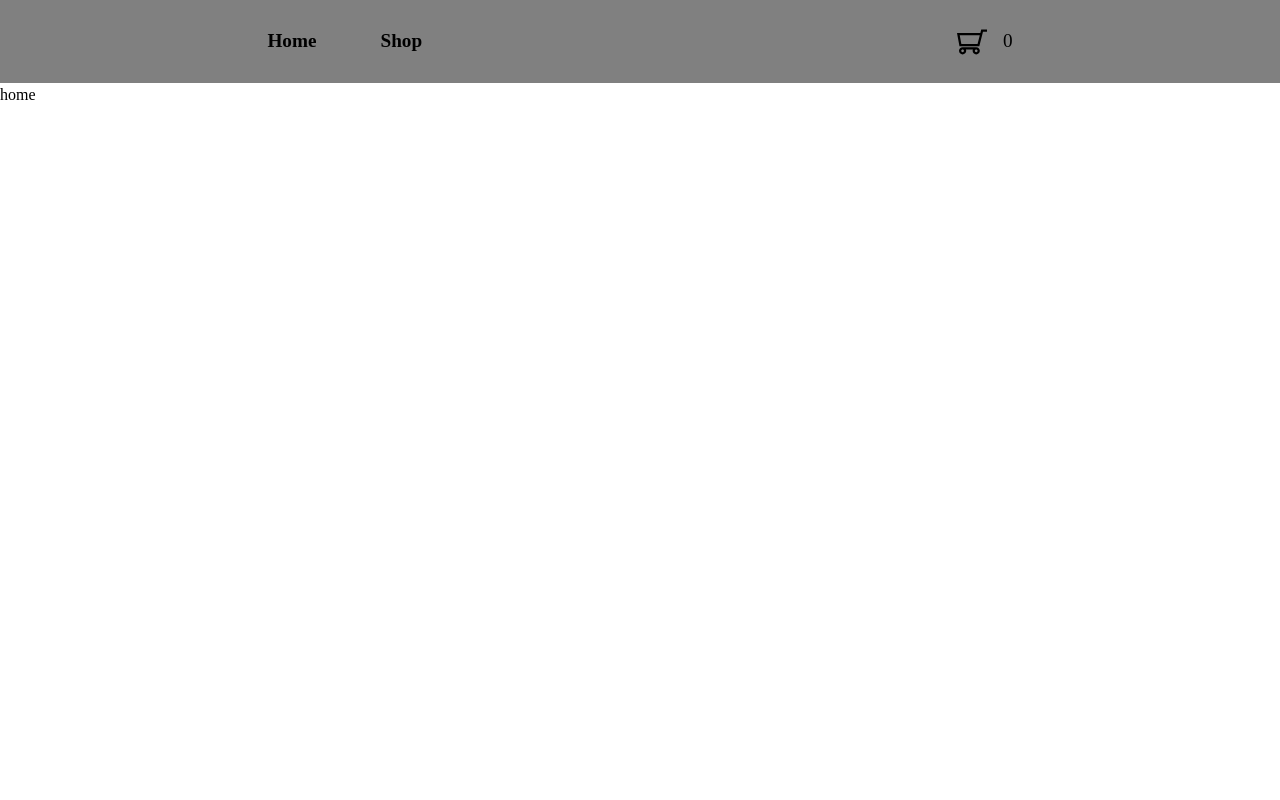
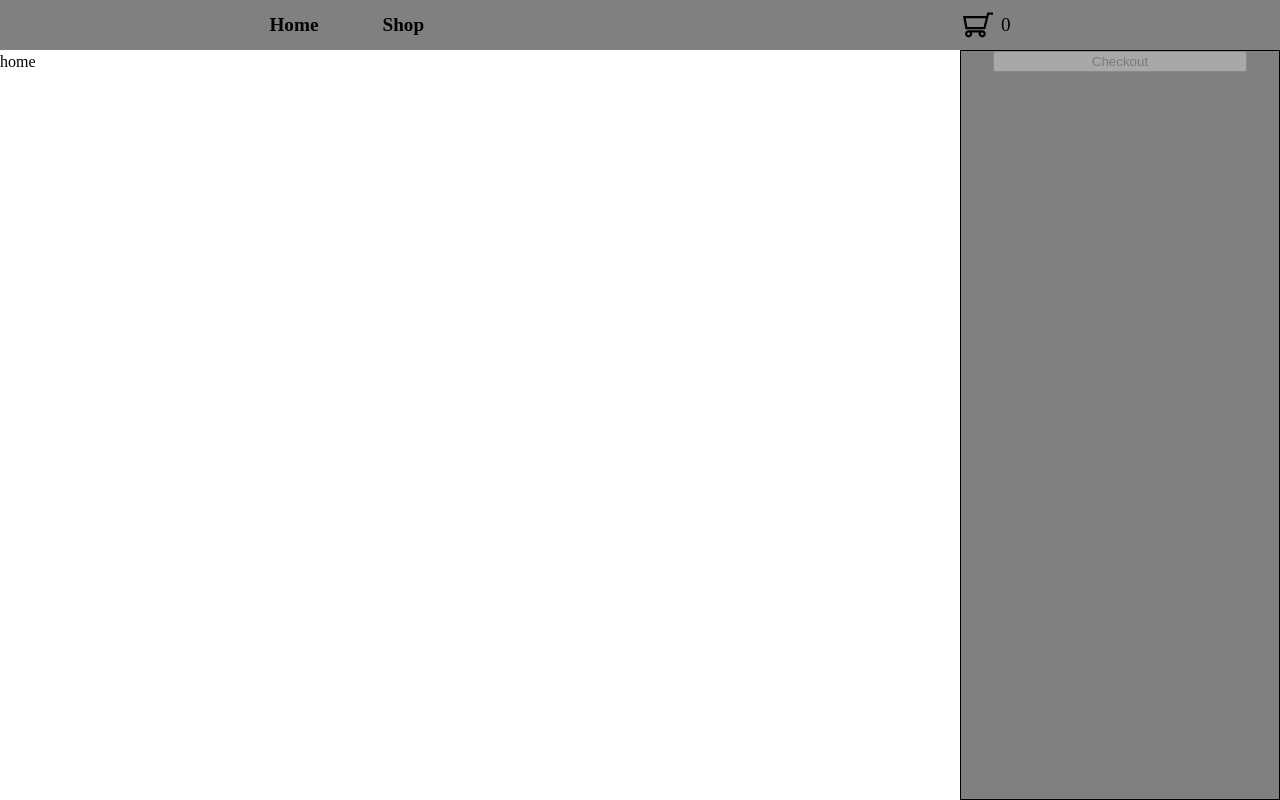
Before and after one commit to cwalker3/shopping-cart, a React (Vite) app: page / in a window 1280 px wide. Both pictures are taken after a click on the picture 971 px from the left and 41 px from the top of the page. Built offline with nearby package versions, Linux system fonts and the light colour scheme.

Commit message:
add cart display

```diff
--- a/src/App.jsx
+++ b/src/App.jsx
@@ -9,9 +9,6 @@ export default function App() {
     const existingItem = cart.find((cartItem) => cartItem.id === item.id);
     if (existingItem) {
       const newQuantity = existingItem.quantity + quantity;
-      console.log(existingItem);
-      console.log(newQuantity);
-
       setCart(
         cart.map((cartItem) =>
           cartItem.id === item.id
@@ -26,7 +23,7 @@ export default function App() {
 
   return (
     <>
-      <Nav cart={cart} />
+      <Nav cart={cart} setCart={setCart} />
       <Outlet context={[addItemToCart]} />
     </>
   );
--- a/src/components/Cart/Cart.jsx
+++ b/src/components/Cart/Cart.jsx
@@ -1,8 +1,9 @@
 import { useState } from "react";
 import styles from "./Cart.module.scss";
+import PropTypes from "prop-types";
+import CartItem from "../CartItem/CartItem";
 
-export default function Cart({ cart }) {
-  console.log(cart);
+export default function Cart({ cart, setCart }) {
   const [open, setOpen] = useState(false);
 
   function toggleOpen() {
@@ -17,12 +18,33 @@ export default function Cart({ cart }) {
     return total;
   }
 
+  function renderCartItems() {
+    return cart.map((cartItem) => (
+      <CartItem
+        key={cartItem.id}
+        cartItem={cartItem}
+        setCart={setCart}
+        cart={cart}
+      />
+    ));
+  }
+
   return (
     <div className={styles.cart}>
-      <div className={styles.navView}>
-        <img src="cart.svg" alt="Cart" onClick={toggleOpen} cursor="pointer" />
+      <div onClick={toggleOpen} className={styles.navView}>
+        <img src="cart.svg" alt="Cart" onClick={toggleOpen} />
         <p>{cartQuantity()}</p>
       </div>
+      {open && (
+        <div className={styles.cartOpen}>
+          <div className={styles.cartItems}>{renderCartItems()}</div>
+          <button disabled>Checkout</button>
+        </div>
+      )}
     </div>
   );
 }
+
+Cart.propTypes = {
+  cart: PropTypes.array,
+};
--- a/src/components/Cart/Cart.module.scss
+++ b/src/components/Cart/Cart.module.scss
@@ -1,9 +1,11 @@
 .cart {
+  cursor: pointer;
+
   .navView {
     display: flex;
     align-items: center;
     justify-content: center;
-    gap: 16px;
+    gap: 8px;
 
     img {
       max-height: 30px;
@@ -11,6 +13,32 @@
 
     p {
       font-size: 1.2rem;
+      margin: 0;
+    }
+  }
+
+  .cartOpen {
+    position: absolute;
+    top: 50px;
+    right: 0;
+    background-color: gray;
+    height: calc(100vh - 50px);
+    width: 320px;
+    z-index: 99;
+    border: 1px solid black;
+    display: flex;
+    flex-direction: column;
+    overflow: auto;
+    padding-bottom: 64px;
+    align-items: center;
+
+    .cartItems {
+      display: flex;
+      flex-direction: column;
+    }
+
+    button {
+      width: 80%;
     }
   }
 }
--- /dev/null
+++ b/src/components/CartItem/CartItem.jsx
@@ -0,0 +1,46 @@
+import QuantityInput from "../QuantityInput/QuantityInput";
+import styles from "./CartItem.module.scss";
+
+export default function CartItem({ cart, cartItem, setCart }) {
+  function itemPrice() {
+    return cartItem.price * cartItem.quantity;
+  }
+
+  function increment() {
+    updateQuantity(+cartItem.quantity + 1);
+  }
+
+  function decrement() {
+    updateQuantity(+cartItem.quantity - 1);
+  }
+
+  function onChange(e) {
+    updateQuantity(+e.target.value);
+  }
+
+  function updateQuantity(newQuantity) {
+    setCart(
+      cart.map((item) =>
+        item.id === cartItem.id ? { ...cartItem, quantity: newQuantity } : item,
+      ),
+    );
+  }
+
+  function removeItem() {
+    setCart(cart.filter((item) => item.id !== cartItem.id));
+  }
+
+  return (
+    <div className={styles.cartItem}>
+      <img src={cartItem.image} alt={cartItem.title} />
+      <p className="title">{cartItem.title}</p>
+      <QuantityInput
+        value={cartItem.quantity}
+        increment={increment}
+        decrement={decrement}
+        onChange={onChange}
+      />
+      <button onClick={removeItem}>Remove Item</button>
+    </div>
+  );
+}
--- /dev/null
+++ b/src/components/CartItem/CartItem.module.scss
@@ -0,0 +1,16 @@
+.cartItem {
+  width: 100%;
+  display: flex;
+  align-items: center;
+  justify-content: center;
+  flex-direction: column;
+  padding: 32px;
+
+  img {
+    max-height: 250px;
+  }
+
+  p {
+    text-align: center;
+  }
+}
--- a/src/components/Nav/Nav.jsx
+++ b/src/components/Nav/Nav.jsx
@@ -3,7 +3,7 @@ import { Link } from "react-router-dom";
 import Cart from "../Cart/Cart";
 import PropTypes from "prop-types";
 
-export default function Nav({ cart }) {
+export default function Nav({ cart, setCart }) {
   return (
     <div className={styles.nav}>
       <div className={styles.navLinks}>
@@ -11,7 +11,7 @@ export default function Nav({ cart }) {
         <Link to="shop">Shop</Link>
       </div>
       <div className={styles.cart}>
-        <Cart cart={cart} />
+        <Cart cart={cart} setCart={setCart} />
       </div>
     </div>
   );
--- a/src/components/Nav/Nav.module.scss
+++ b/src/components/Nav/Nav.module.scss
@@ -4,6 +4,8 @@
   justify-content: space-around;
   align-items: center;
   padding: 8px 0;
+  position: relative;
+  height: 50px;
 
   .navLinks {
     display: flex;
@@ -16,7 +18,4 @@
       font-size: 1.2rem;
     }
   }
-
-  .cart {
-  }
 }
--- a/src/components/Product/Product.jsx
+++ b/src/components/Product/Product.jsx
@@ -1,26 +1,27 @@
 import styles from "./Product.module.scss";
 import PropTypes from "prop-types";
 import { useState } from "react";
+import QuantityInput from "../QuantityInput/QuantityInput";
 
 export default function Product({ product, addItemToCart }) {
-  const [amount, setAmount] = useState(1);
+  const [quantity, setQuantity] = useState(1);
 
   function increment() {
-    setAmount(amount + 1);
+    setQuantity(quantity + 1);
   }
 
   function decrement() {
-    if (amount > 0) {
-      setAmount(amount - 1);
+    if (quantity > 0) {
+      setQuantity(quantity - 1);
     }
   }
 
-  function updateAmount(e) {
-    setAmount(+e.target.value);
+  function updateQuantity(e) {
+    setQuantity(+e.target.value);
   }
 
   function addToCart() {
-    addItemToCart(product, amount);
+    addItemToCart(product, quantity);
   }
 
   return (
@@ -32,11 +33,12 @@ export default function Product({ product, addItemToCart }) {
         <p>{product.title}</p>
       </div>
       <div>Price: ${product.price}</div>
-      <div className={styles.amountInput}>
-        <button onClick={decrement}>-</button>
-        <input type="text" value={amount} onChange={updateAmount} />
-        <button onClick={increment}>+</button>
-      </div>
+      <QuantityInput
+        value={quantity}
+        increment={increment}
+        decrement={decrement}
+        onChange={updateQuantity}
+      />
       <button onClick={addToCart}>Add to Cart</button>
     </div>
   );
--- a/src/components/Product/Product.module.scss
+++ b/src/components/Product/Product.module.scss
@@ -37,16 +37,6 @@
       font-weight: bold;
     }
   }
-
-  .amountInput {
-    display: flex;
-    align-items: center;
-    justify-content: center;
-
-    input {
-      width: 50%;
-    }
-  }
 }
 
 @media screen and (max-width: 600px) {
--- /dev/null
+++ b/src/components/QuantityInput/QuantityInput.jsx
@@ -0,0 +1,16 @@
+import styles from "./QuantityInput.module.scss";
+
+export default function QuantityInput({
+  value,
+  increment,
+  decrement,
+  onChange,
+}) {
+  return (
+    <div className={styles.quantityInput}>
+      <button onClick={decrement}>-</button>
+      <input type="text" value={value} onChange={onChange} />
+      <button onClick={increment}>+</button>
+    </div>
+  );
+}
--- /dev/null
+++ b/src/components/QuantityInput/QuantityInput.module.scss
@@ -0,0 +1,10 @@
+.quantityInput {
+  display: flex;
+  align-items: center;
+  justify-content: center;
+
+  input {
+    width: 30%;
+    text-align: center;
+  }
+}
```
